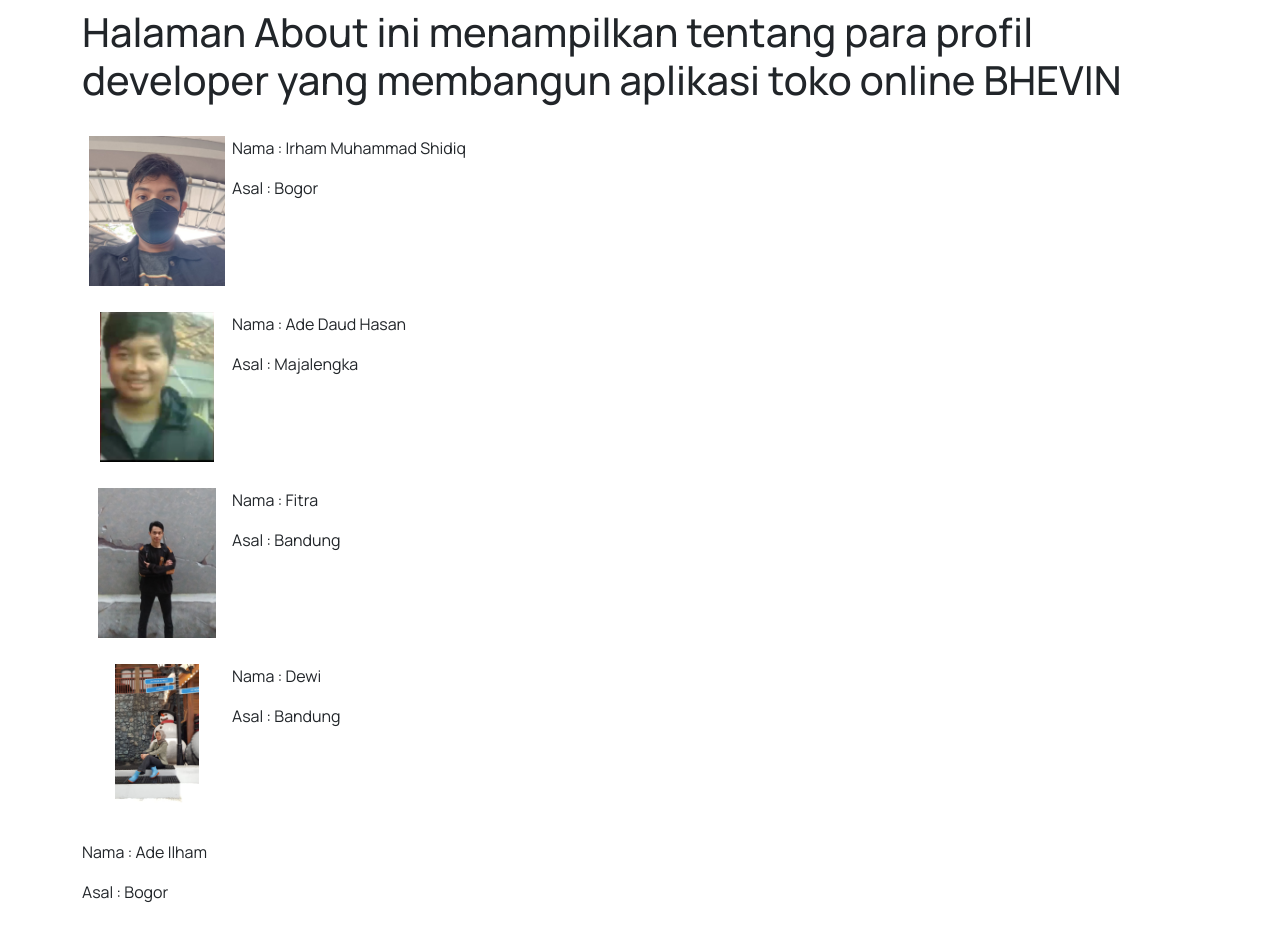
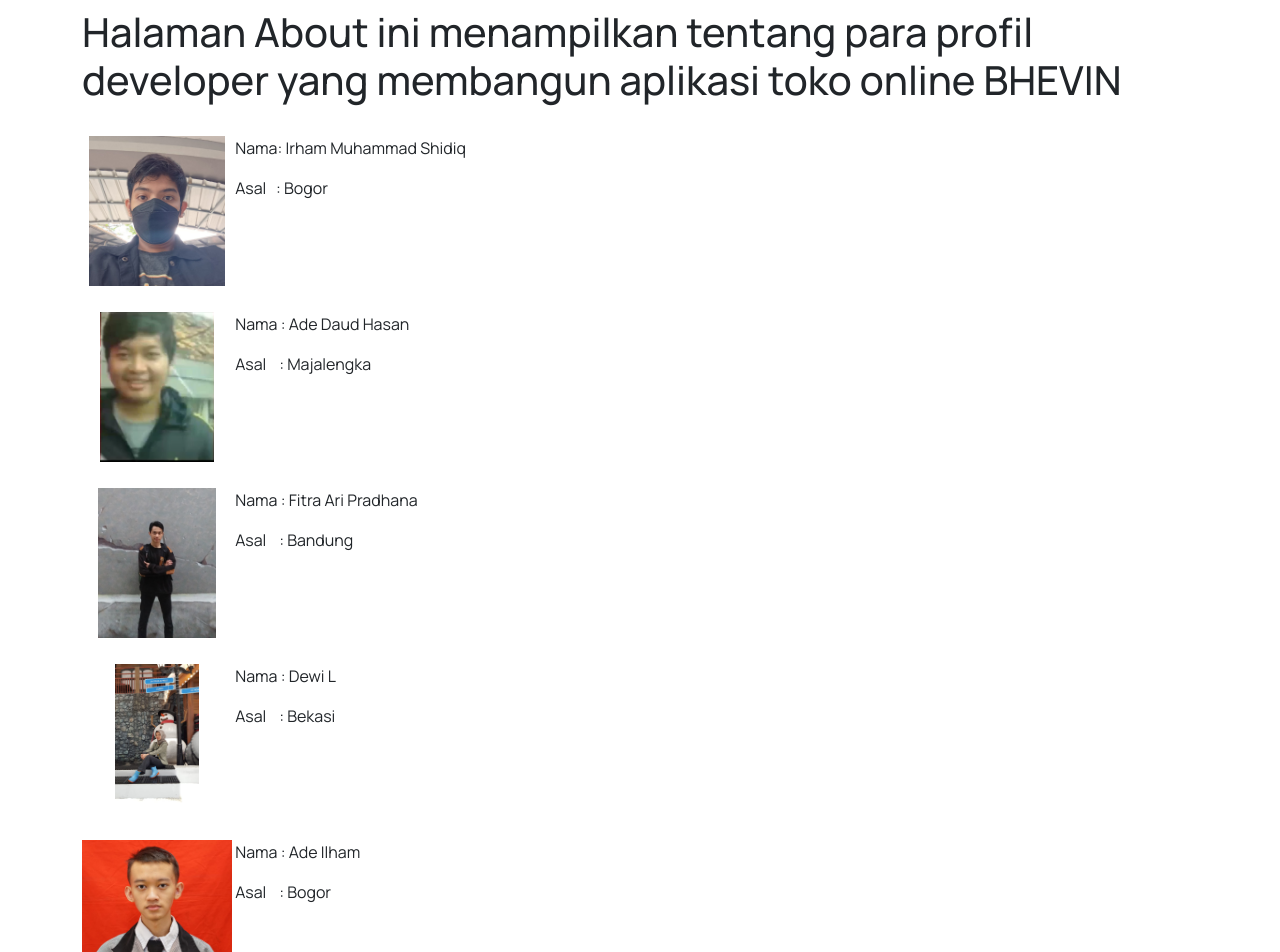
Before and after one commit to sarasseres/Mini-Todo-with-Redux-Saga, a React (Create React App) app: page /about in a window 1280 px wide. Shown: the part 80-1032 px from the top of the page. Built offline with nearby package versions, Linux system fonts and the light colour scheme.

Commit message:
complite about photo

```diff
--- a/src/layouts/style.css
+++ b/src/layouts/style.css
@@ -71,3 +71,7 @@
   object-position:center;
   float:left;
 }
+table {
+  border: none;
+
+}
--- a/src/pages/About.jsx
+++ b/src/pages/About.jsx
@@ -6,6 +6,7 @@
 import Images1 from '../assets/images/about/adedaudhasan.png'
 import Images2 from '../assets/images/about/fitra.jpg'
 import Images3 from '../assets/images/about/saras.jpg'
+import Images4 from '../assets/images/about/adeilham.jpeg'
 
 
 const About = () => {
@@ -13,36 +14,42 @@
     <Components.Container>
       <h1>Halaman About ini menampilkan tentang para profil developer yang membangun aplikasi toko online BHEVIN</h1>
        <br />
+
+
       <img src={Images}  alt="cart" width="19" className="foto-profil" />
-      <p>Nama : Irham Muhammad Shidiq</p>
-      <p>Asal : Bogor</p>
+      <p>&nbsp;Nama: Irham Muhammad Shidiq</p>
+      <p>&nbsp;Asal&nbsp;&nbsp;&nbsp;: Bogor</p>
       <br />
       <br />
       <br />
       <br />
       <img src={Images1}  alt="cart" width="19" className="foto-profil" />
-      <p>Nama : Ade Daud Hasan</p>
-      <p>Asal : Majalengka</p>
+      <p>&nbsp;Nama : Ade Daud Hasan</p>
+      <p>&nbsp;Asal&nbsp;&nbsp;&nbsp; : Majalengka</p>
       <br />
       <br />
       <br />
       <br />
       <img src={Images2}  alt="cart" width="19" className="foto-profil" />
-      <p>Nama : Fitra</p>
-      <p>Asal : Bandung</p>
+      <p>&nbsp;Nama : Fitra Ari Pradhana</p>
+      <p>&nbsp;Asal &nbsp;&nbsp;&nbsp;: Bandung</p>
       <br />
       <br />
       <br />
       <br />
       <img src={Images3}  alt="cart" width="19" className="foto-profil" />
-      <p>Nama : Dewi</p>
-      <p>Asal : Bandung</p>
+      <p>&nbsp;Nama : Dewi L</p>
+      <p>&nbsp;Asal &nbsp;&nbsp;&nbsp;: Bekasi</p>
       <br />
       <br />
       <br />
       <br />
-      <p>Nama : Ade Ilham</p>
-      <p>Asal : Bogor</p>
+      <img src={Images4} alt="cart" width="19" className="foto-profil"></img>
+      <p>&nbsp;Nama : Ade Ilham</p>
+      <p>&nbsp;Asal &nbsp;&nbsp;&nbsp;: Bogor</p>
+
+
+
     </Components.Container>
   );
 }
```
Also changed, not shown: src/assets/images/about/adeilham.jpeg (added).
